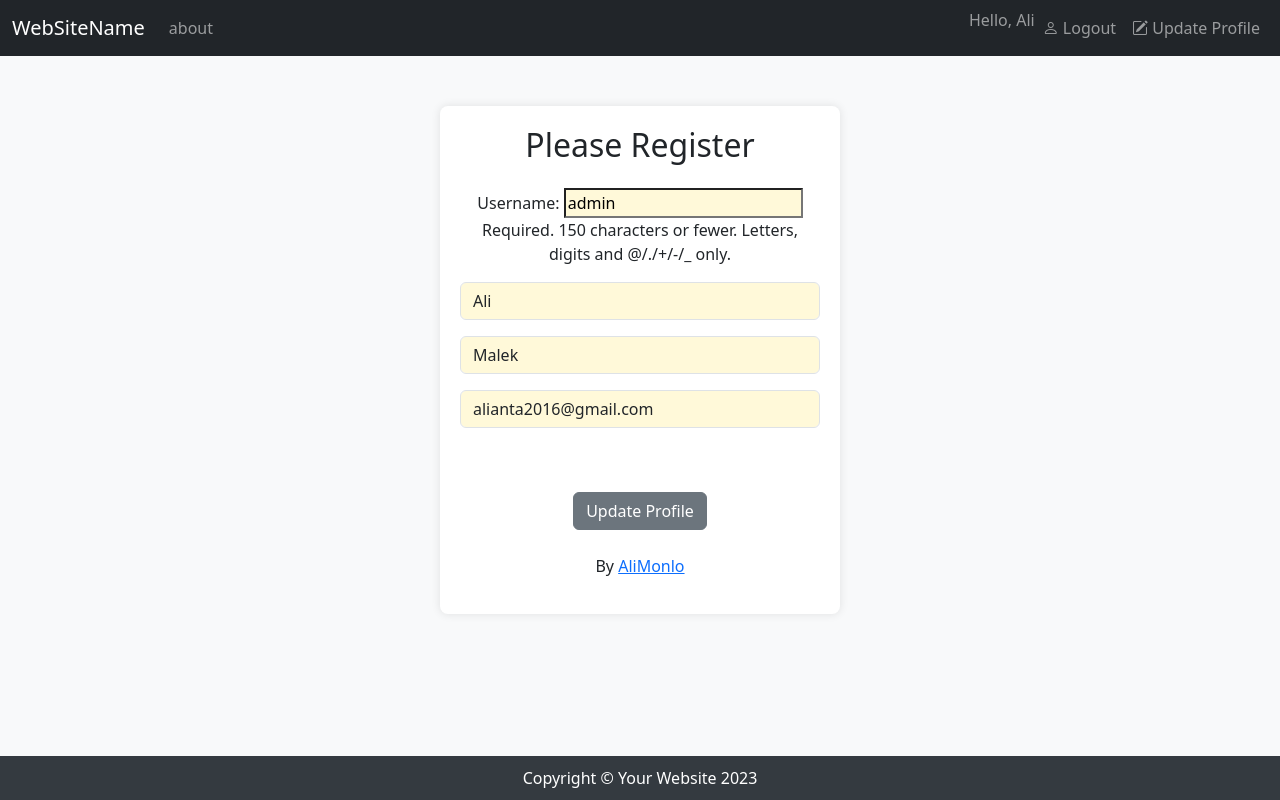
After one commit to alimalek80/django-user-authentication, a Django app: page /update_user/ in a window 1280 px wide. The commit adds this page. Run offline with Django 5.2, Linux system fonts and the light colour scheme; a user stored in the database is signed in; data comes from the database, SQL or seed files in the repository; both versions use the stored data as it was after the commit.

Commit message:
feat: Added user profile update feature. - Created 'update_user' path in urls.py. - Added 'update_user' view to render the update profile form. - Developed 'update_profile.html' template for user profile updates. - Added 'Update Profile' option to the navbar. - Created 'UpdateUserForm' in forms.py to allow users to update profile information. - Modified 'update_user' view to handle form submission and save updates. - Included success message and redirection to home after profile update.

```diff
--- a/templates/navbar.html
+++ b/templates/navbar.html
@@ -21,6 +21,9 @@
                     	<li class="nav-item">
                             <a class="nav-link" href="{% url 'logout' %}"><i class="bi bi-person"></i> Logout</a>
                         </li>
+                    	<li class="nav-item">
+                            <a class="nav-link" href="{% url 'update_user' %}"><i class="bi bi-pencil-square"></i> Update Profile</a>
+                        </li>
                     {% else %}
                         <li class="nav-item">
                             <a class="nav-link" href="{% url 'register' %}"><i class="bi bi-person"></i> Sign Up</a>
--- a/users/forms.py
+++ b/users/forms.py
@@ -1,7 +1,27 @@
 from django.contrib.auth.models import User
-from django.contrib.auth.forms import UserCreationForm
+from django.contrib.auth.forms import UserCreationForm, UserChangeForm
 from django import forms
 
+
+class UpdateUserForm(UserChangeForm):
+    password = None
+    email = forms.EmailField(label="", widget=forms.TextInput(attrs={'class':'form-control', 'placeholder':'Email Address'}))
+    first_name = forms.CharField(label="", max_length=100, widget=forms.TextInput(attrs={'class': 'form-control', 'placeholder':'First Name'}))
+    last_name = forms.CharField(label="", max_length=100, widget=forms.TextInput(attrs={'class':'form-control', 'placeholder':'Last name'}))
+
+    class Meta:
+        model = User
+        fields = ('username', 'first_name', 'last_name', 'email')
+
+    def __int__(self, *args, **kwargs):
+        super(UpdateUserForm, self).__init__(*args, **kwargs)
+
+        self.fields['username'].widget.attrs['class'] = 'form-control'
+        self.fields['username'].widget.attrs['placeholder'] = 'User Name'
+        self.fields['username'].label = ''
+        self.fields['username'].help_text = ('<span class="form-text text-muted"><small>'
+                                             'Required. 150 characters or fewer. '
+                                             'Letters, digits and @/./+/-/_ only.</small></span>')
 
 class SignUpForm(UserCreationForm):
     email = forms.EmailField(label="",
--- /dev/null
+++ b/users/templates/users/update_profile.html
@@ -0,0 +1,17 @@
+{% extends 'base.html' %}
+
+{% block title %}Update Profile{% endblock %}
+
+{% block content %}
+<div class="login-container text-center">
+    <h2 class="mb-4">Please Register</h2>
+    <form method="POST" action="{% url 'update_user' %}">
+                            {% csrf_token %}
+                            {{ user_form.as_p }}
+                            <br/><br/>
+                            <button type="submit" class="btn btn-secondary">Update Profile</button>
+</form>
+
+    <p class="mt-4">By <a href="#">AliMonlo</a></p>
+</div>
+{% endblock %}
--- a/users/urls.py
+++ b/users/urls.py
@@ -6,4 +6,6 @@ urlpatterns = [
     path('login/', views.login_user, name='login'),
     path('logout/', views.logout_user, name='logout'),
     path('register/', views.register_user, name='register'),
+    path('update_user/', views.update_user, name='update_user'),
+
 ]
--- a/users/views.py
+++ b/users/views.py
@@ -4,7 +4,7 @@ from django.contrib import messages
 from django.contrib.auth.models import User
 from django.contrib.auth.forms import UserCreationForm
 from django import forms
-from .forms import SignUpForm
+from .forms import SignUpForm, UpdateUserForm
 
 
 def home(request):
@@ -47,4 +47,20 @@ def register_user(request):
             messages.warning(request, "Something wrong. Please try again.")
             return redirect('register')
     else:
-        return render(request, 'users/register.html', {'form':form})
+        return render(request, 'users/register.html', {'form': form})
+
+
+def update_user(request):
+    if request.user.is_authenticated:
+        current_user = User.objects.get(id=request.user.id)
+        user_form = UpdateUserForm(request.POST or None, instance=current_user)
+
+        if user_form.is_valid():
+            user_form.save()
+            login(request,current_user)
+            messages.success(request, "Profile has been updated.")
+            return redirect('home')
+        return render(request, "users/update_profile.html", {'user_form': user_form})
+    else:
+        messages.warning(request, "You should be logged in!")
+        return redirect('login')
```
Also changed, not shown: db.sqlite3.
